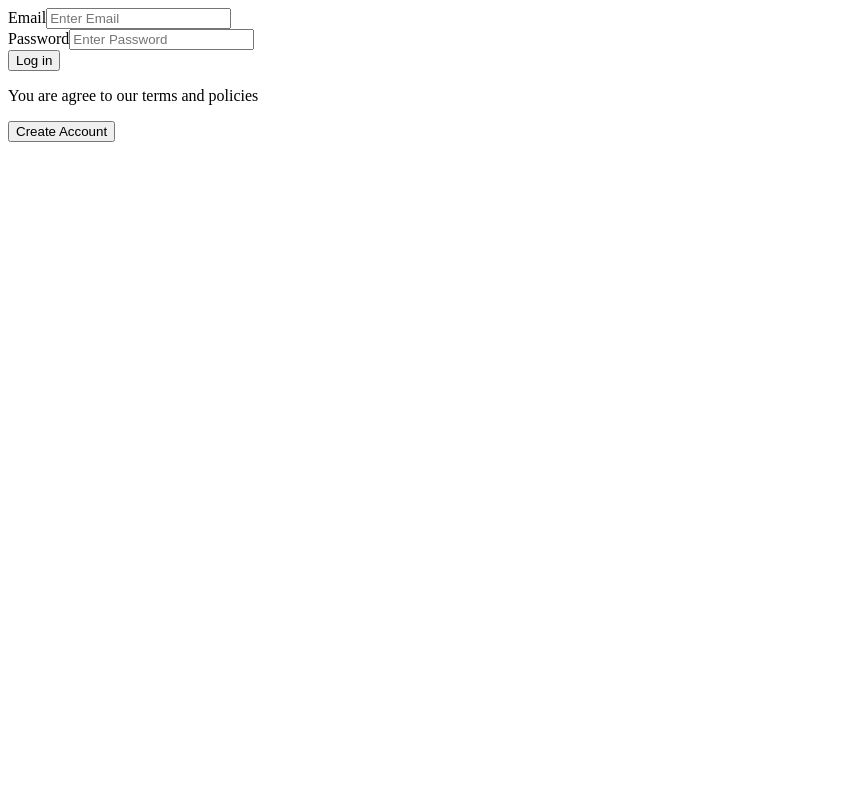
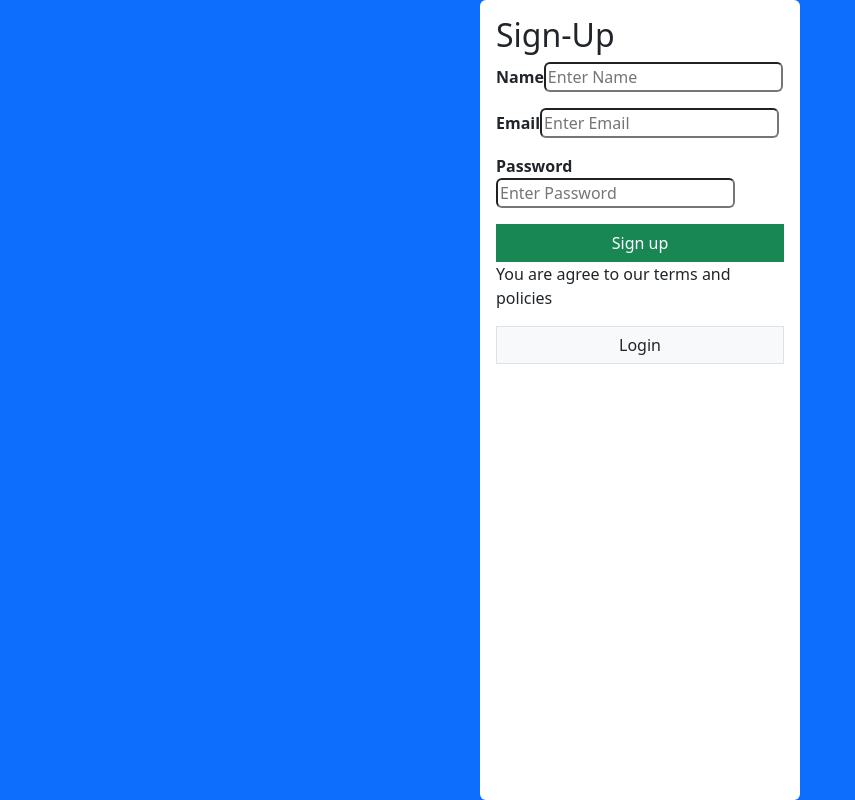
Before and after one commit to AAgustin9/Trackinesis, a React (Create React App) app in the folder frontend/: page /signup in a window 1280 px wide. Shown: the whole page, without its empty margins (0-855 px from the left). Built offline with nearby package versions, Linux system fonts and the light colour scheme.

Commit message:
Login changed and Signup created

```diff
--- a/frontend/src/App.js
+++ b/frontend/src/App.js
@@ -1,13 +1,19 @@
-import React from 'react';
-import Login from './Login';
+import React from 'react'
+import Login from './Login'
+import {BrowserRouter, Routes, Route} from 'react-router-dom'
+import Signup from './Signup'
+
 
 function App() {
   return (
-    <div>
-        <Login />
-    </div>
+    <BrowserRouter>
+        <Routes>
+            <Route path='/' element={<Login />}></Route>
+            <Route path='/signup' element={<Signup />}></Route>
+        </Routes>
+    </BrowserRouter>
   )
 }
 
 
-export default App;
+export default App
--- a/frontend/src/Login.js
+++ b/frontend/src/Login.js
@@ -1,21 +1,43 @@
-import React from "react"
+import React, { useState } from "react"
+import { Link } from "react-router-dom"
+import './LoginValidation';
+
 
 function Login() {
+        const [values, setValues] = useState({
+            email: '',
+            password: ''
+        })
+
+        const [errors, setErrors] = useState({});
+
+        const handleInput =(event) => {
+            setValues(prev => ({...prev, [event.target.name]: [event.target.value]}))
+        }
+
+        const handleSubmit =(event) => {
+            event.preventDefault();
+            setErrors(validation(values));
+        }
+
     return (
         <div className='d-flex justify-content-center allign-items-center bg-primary vh-100'>
             <div className='bg-white p-3 rounded w-25'>
-                <form action="">
+                <h2>Sign-In</h2>
+                <form action="" onSubmit={handleSubmit}>
                     <div className='mb-3'>
-                        <label htmlFor="email">Email</label>
-                        <input type="email" placeholder='Enter Email'/>
+                        <label htmlFor="email"><strong>Email</strong></label>
+                        <input type="email" placeholder='Enter Email' name='email'
+                        onChange={handleInput} className='form control rounded 0'/>
                     </div>
                     <div className='mb-3'>
-                        <label htmlFor="password">Password</label>
-                        <input type="password" placeholder='Enter Password'/>
+                        <label htmlFor="password"><strong>Password</strong></label>
+                        <input type="password" placeholder='Enter Password' name='password'
+                        onChange={handleInput} className='form control rounded 0'/>
                     </div>
-                    <button className='btn btn-success'>Log in</button>
+                    <button type='submit' className='btn btn-success w-100 rounded-0'>Log in</button>
                     <p>You are agree to our terms and policies</p>
-                    <button className='btn btn-default border'>Create Account</button>
+                    <Link to="/signup" className='btn btn-default border w-100 bg-light rounded-0 text-decoration-none'>Create Account</Link>
                 </form>
             </div>
         </div>
--- /dev/null
+++ b/frontend/src/LoginValidation.js
@@ -0,0 +1,3 @@
+function validation(values) {
+
+}
--- /dev/null
+++ b/frontend/src/Signup.js
@@ -0,0 +1,31 @@
+import React from "react";
+import { Link } from "react-router-dom";
+
+function Signup() {
+    return (
+        <div className='d-flex justify-content-center allign-items-center bg-primary vh-100'>
+            <div className='bg-white p-3 rounded w-25'>
+                <h2>Sign-Up</h2>
+                <form action="">
+                    <div className='mb-3'>
+                        <label htmlFor="name"><strong>Name</strong></label>
+                        <input type="text" placeholder='Enter Name' className='form control rounded 0'/>
+                    </div>
+                    <div className='mb-3'>
+                        <label htmlFor="email"><strong>Email</strong></label>
+                        <input type="email" placeholder='Enter Email' className='form control rounded 0'/>
+                    </div>
+                    <div className='mb-3'>
+                        <label htmlFor="password"><strong>Password</strong></label>
+                        <input type="password" placeholder='Enter Password' className='form control rounded 0'/>
+                    </div>
+                    <button className='btn btn-success w-100 rounded-0'> Sign up</button>
+                    <p>You are agree to our terms and policies</p>
+                    <Link to="/" className='btn btn-default border w-100 bg-light rounded-0 text-decoration-none'>Login</Link>
+                </form>
+            </div>
+        </div>
+    )
+}
+
+export default Signup
--- a/frontend/src/index.js
+++ b/frontend/src/index.js
@@ -2,6 +2,7 @@ import React from 'react';
 import ReactDOM from 'react-dom/client';
 import App from './App';
 import reportWebVitals from './reportWebVitals';
+import 'bootstrap/dist/css/bootstrap.min.css'
 
 const root = ReactDOM.createRoot(document.getElementById('root'));
 root.render(
```
